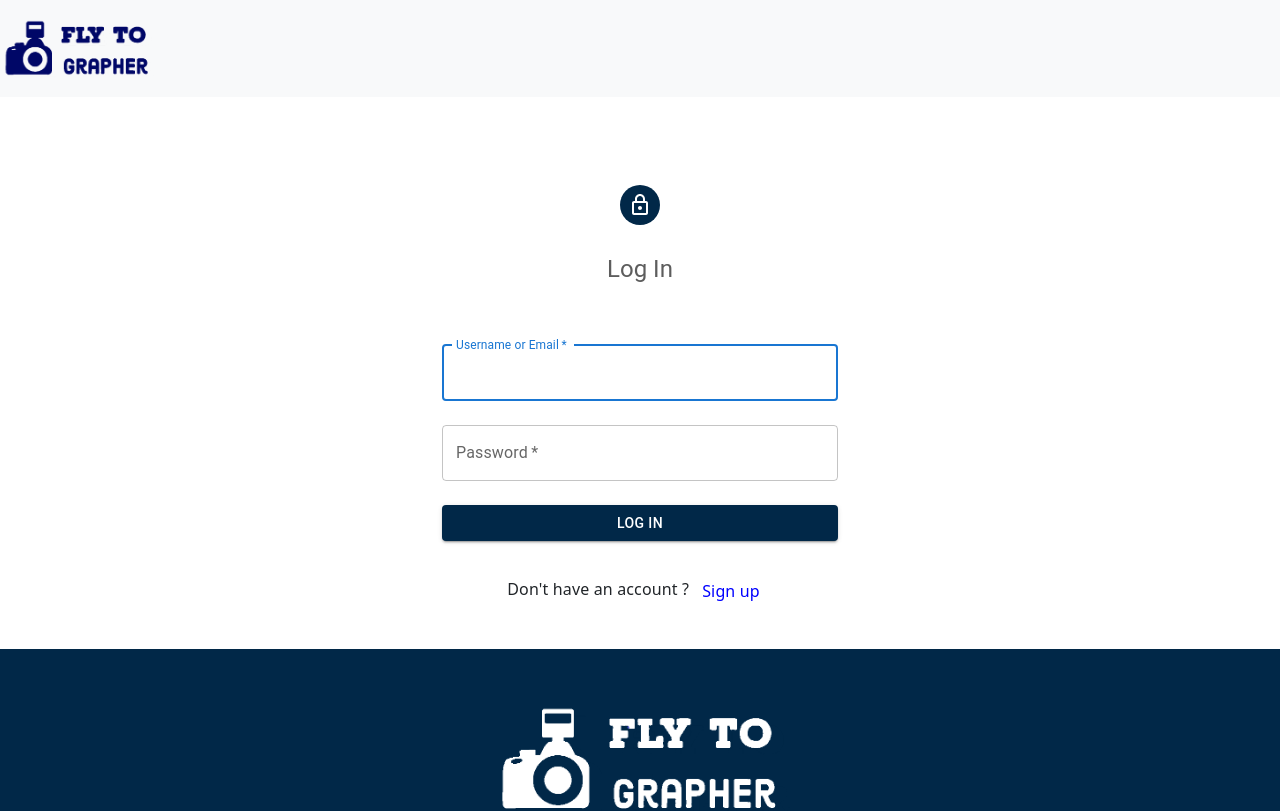
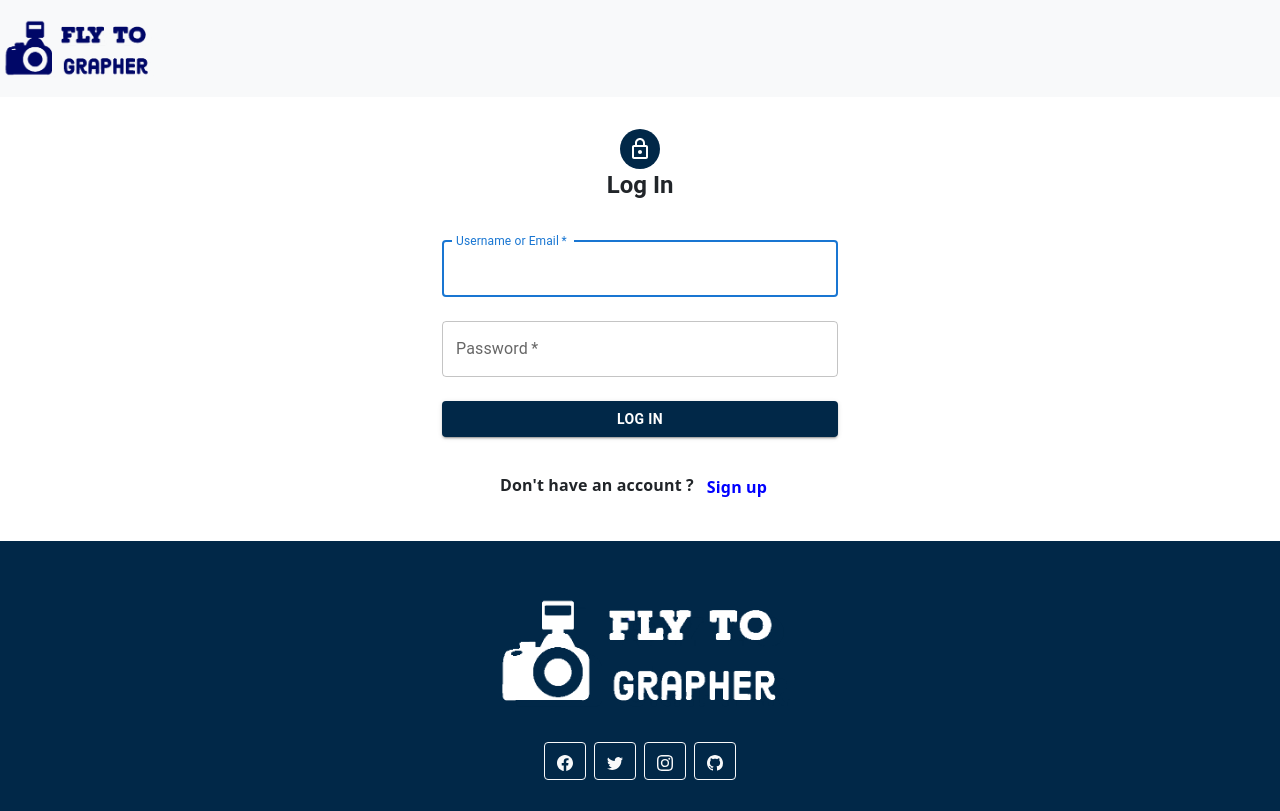
Before and after one commit to fly-to-grapher/fly-to-grapher-web, a React (Create React App) app: page /login in a window 1280 px wide. Shown: the top 811 px of the page. Built offline with nearby package versions, Linux system fonts and the light colour scheme.

Commit message:
edit signup

```diff
--- a/src/components/login/Login.js
+++ b/src/components/login/Login.js
@@ -43,23 +43,23 @@ export default function SignUp() {
     return (
         <>
         <Navbar />
-            <div className='d-flex justify-content-center align-items-center flex-wrap mt-3 mb-2'>
+            <div className='d-flex justify-content-center align-items-center flex-wrap'>
                 <ThemeProvider theme={theme}>
                     <Container component="main" maxWidth="xs">
                         <CssBaseline />
                         <Box
                             sx={{
-                                marginTop: 8,
+                                marginTop: 4,
                                 display: "flex",
                                 flexDirection: "column",
                                 alignItems: "center"
                             }}
                         >
-                            <Avatar sx={{ m: 1, bgcolor: "#012848" }}>
+                            <Avatar sx={{ m: 0, bgcolor: "#012848" }}>
                                 <LockOutlinedIcon />
                             </Avatar>
-                            <Typography component="h1" variant="h5">
-                                Log In
+                            <Typography component="h3" variant="h5">
+                                <b>Log In</b>
                             </Typography>
                             <Box
                                 component="form"
@@ -97,15 +97,15 @@ export default function SignUp() {
                                     variant="contained"
                                     sx={{ mt: 3, mb: 2, backgroundColor: "#012848" }}
                                 >
-                                    Log In
+                                   <b>Log In</b>
                                 </Button>
                                 <div className="btn btn-ouline-dark  container-fluid mt-2 mb-2">
-                                    <p> Don't have an account ?
+                                    <p> <b>Don't have an account ?</b>
                                         <Link
                                             to="/signup"
                                             className="btn btn-ouline"
                                             style={{ color: "blue", textDecoration: 'none' }}
-                                        >Sign up
+                                        > <b>Sign up</b>
                                         </Link>
                                     </p>
                                 </div>
--- a/src/components/navbar/Nav2.js
+++ b/src/components/navbar/Nav2.js
@@ -5,7 +5,7 @@ const Nav2 = () => {
   return (
     <div>
       <nav className="navbar navbar-expand-lg navbar-light bg-light">
-        <div className="navbar navbar-expand-lg navbar-dark d-flex justify-content-between">
+        <div className="navbar navbar-expand-lg navbar-dark d-flex justify-content-around">
           <Link to="/">
             <img
               src="./assert/flytogr.png"
--- a/src/components/signup/Signup.js
+++ b/src/components/signup/Signup.js
@@ -42,23 +42,23 @@ export default function SignUp() {
     return (
         <>
         <Navbar />
-            <div className='d-flex justify-content-center align-items-center flex-wrap mt-3 mb-2'>
+            <div className='d-flex justify-content-center align-items-center flex-wrap'>
                 <ThemeProvider theme={theme}>
                     <Container component="main" maxWidth="xs">
                         <CssBaseline />
                         <Box
                             sx={{
-                                marginTop: 8,
+                                marginTop: 4,
                                 display: "flex",
                                 flexDirection: "column",
                                 alignItems: "center"
                             }}
                         >
-                            <Avatar sx={{ m: 1, bgcolor: "#012848" }}>
+                            <Avatar sx={{ m: 0, bgcolor: "#012848" }}>
                                 <LockOutlinedIcon />
                             </Avatar>
-                            <Typography component="h1" variant="h5">
-                                Sign up
+                            <Typography component="h3" variant="h5">
+                               <b>Sign up</b>
                             </Typography>
                             <Box
                                 component="form"
@@ -113,15 +113,15 @@ export default function SignUp() {
                                     variant="contained"
                                     sx={{ mt: 3, mb: 2, backgroundColor: "#012848" }}
                                 >
-                                    Sign Up
+                                    <b>Sign Up</b>
                                 </Button>
                                 <div className="btn btn-ouline-dark  container-fluid mt-2 mb-2">
-                                    <p> Do you already have an account ?
+                                    <p> <b>Do you already have an account ?</b>
                                         <Link
                                             to="/login"
                                             className="btn btn-ouline"
                                             style={{ color: "blue", textDecoration: 'none' }}
-                                        >Log In
+                                        > <b>Log In</b>
                                         </Link>
                                     </p>
                                 </div>
```
